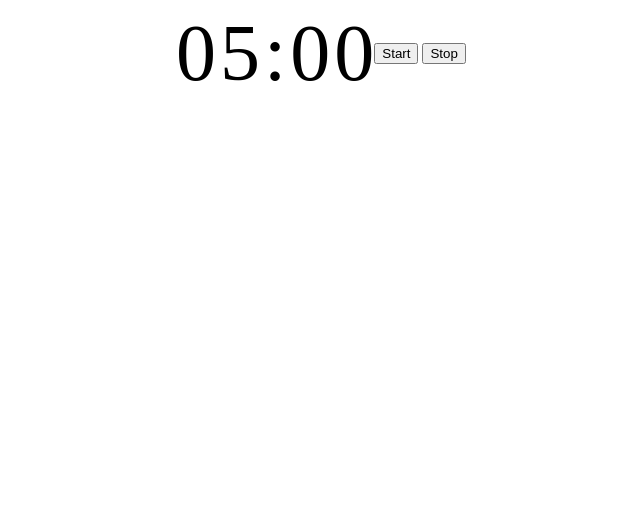
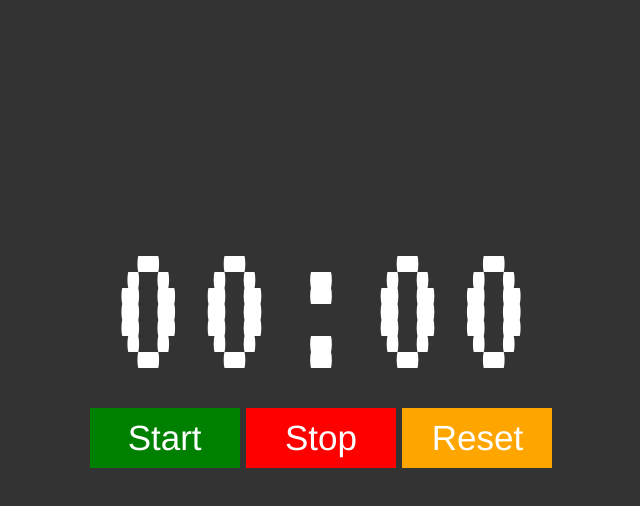
Before and after one commit to bloominstituteoftechnology/DOM-I, a plain HTML site: page stretch-assignment/digital_timer/index.html in a window 1280 px wide. Shown: the whole page, without its empty margins (319-959 px from the left). Drawn offline with Linux system fonts and the light colour scheme.

Commit message:
Digital Timer complete

```diff
--- a/stretch-assignment/digital_timer/index.html
+++ b/stretch-assignment/digital_timer/index.html
@@ -16,8 +16,9 @@
   </div>
 
   <div>
-    <button id="start">Start</button>
-    <button id="stop">Stop</button>
+    <button class="button" id="start">Start</button>
+    <button class="button" id="stop">Stop</button>
+    <button class="button" id="reset">Reset</button>
   </div>
   <script src="index.js"></script>
 </body>
--- a/stretch-assignment/digital_timer/index.js
+++ b/stretch-assignment/digital_timer/index.js
@@ -1,33 +1,20 @@
+// ==================== DIGITAL TIMER =====================
+
 // You will be making a timer that:
 // * Counts up to 10 seconds
 // * Increments every 10 ms
 // * Has digits change to red when it gets to 10 seconds
 // * Should not count past 10 seconds
-let digit = document.querySelector(".digits");
+let digits = document.querySelector(".digits");
 let msTens = document.querySelector("#msTens");
 let msHundreds = document.querySelector("#msHundreds");
 let secondOnes = document.querySelector("#secondOnes");
 let secondTens = document.querySelector("#secondTens");
-let startTime = 0;
 let msOnesCounter = 0;
 let msHundredsCounter = 0;
 let secondOnesCounter = 0;
 let secondTensCounter = 0;
-let timer = setInterval(addTime, 10);
-let refresh = function() {
-  msOnesCounter = 0;
-};
-
-// init();
-
-//  buttons
-let startBtn = document.querySelector("#start");
-startBtn.addEventListener("click", () => (startTime = 10));
-// start
-
-// pause button (temporary)
-let stopBtn = document.querySelector("#stop");
-stopBtn.addEventListener("click", () => clearInterval(timer));
+let timer;
 
 msTens.textContent = msOnesCounter;
 msHundreds.textContent = msHundredsCounter;
@@ -35,29 +22,28 @@ secondOnes.textContent = secondOnesCounter;
 secondTens.textContent = secondTensCounter;
 
 function init() {
+  digits.style.color = "white";
   msOnesCounter = 0;
   msHundredsCounter = 0;
   secondOnesCounter = 0;
   secondTensCounter = 0;
+  msTens.textContent = 0;
+  msHundreds.textContent = 0;
+  secondOnes.textContent = 0;
+  secondTens.textContent = 0;
+  body.style.color = "white";
 }
 
 function addTime() {
-  if (msOnesCounter < 9) {
-    ++msOnesCounter;
-  } else if (msOnesCounter > 8) {
-    msHundredsCounter++;
-    // console.log(msHundredsCounter);
-    refresh();
-    addSecond();
+  if (msOnesCounter <= 10) {
+    msOnesCounter++;
   }
 
-  msTens.innerText = msOnesCounter;
-  msHundreds.innerText = msHundredsCounter;
-  secondOnes.textContent = secondOnesCounter;
-  secondTens.textContent = secondTensCounter;
-}
+  if (msOnesCounter > 9) {
+    msOnesCounter = 0;
+    msHundredsCounter++;
+  }
 
-function addSecond() {
   if (msHundredsCounter > 9) {
     msHundredsCounter = 0;
     secondOnesCounter++;
@@ -71,6 +57,57 @@ function addSecond() {
 
   if (secondTensCounter > 0) {
     clearInterval(timer);
-    digit.classList.add("redDigit");
+    digits.classList.add("redDigit");
   }
+
+  msTens.innerText = msOnesCounter;
+  msHundreds.innerText = msHundredsCounter;
+  secondOnes.textContent = secondOnesCounter;
+  secondTens.textContent = secondTensCounter;
 }
+
+// ==================== BUTTONS ===================== //
+let buttonClass = document.querySelectorAll("button");
+buttonClass.forEach(function(button) {
+  button.style.border = "none";
+  button.style.color = "white";
+  button.style.fontSize = "35px";
+  button.style.fontFamily = "Helvetica";
+  button.style.minWidth = "150px";
+  button.style.padding = "10px 20px";
+  button.style.cursor = "pointer";
+});
+
+// START
+let startBtn = document.querySelector("#start");
+startBtn.addEventListener("click", () => (timer = setInterval(addTime, 10)));
+startBtn.style.backgroundColor = "green";
+
+// STOP
+let stopBtn = document.querySelector("#stop");
+stopBtn.addEventListener("click", () => clearInterval(timer));
+stopBtn.style.backgroundColor = "red";
+
+// RESET
+let resetBtn = document.querySelector("#reset");
+resetBtn.addEventListener("click", () => init());
+resetBtn.style.backgroundColor = "orange";
+
+// ==================== STYLING ===================== //
+
+let body = document.querySelector("body");
+body.style.backgroundColor = "#333";
+body.style.color = "white";
+body.style.flexDirection = "column";
+
+let head = document.querySelector("head");
+let linkTag = document.createElement("link");
+let googleFont = head.appendChild(linkTag);
+linkTag.href = "https://fonts.googleapis.com/css?family=VT323";
+linkTag.rel = "stylesheet";
+
+body.style.fontFamily = "'VT323', monospace";
+
+let digit = document.querySelectorAll(".digit");
+digit.forEach(digit => (digit.style.fontSize = "200px"));
+digits.style.marginTop = "200px";
--- a/stretch-assignment/digital_timer/styles.css
+++ b/stretch-assignment/digital_timer/styles.css
@@ -12,3 +12,7 @@ body {
 .redDigit {
   color: red;
 }
+
+button:active {
+  filter: brightness(80%);
+}
```
